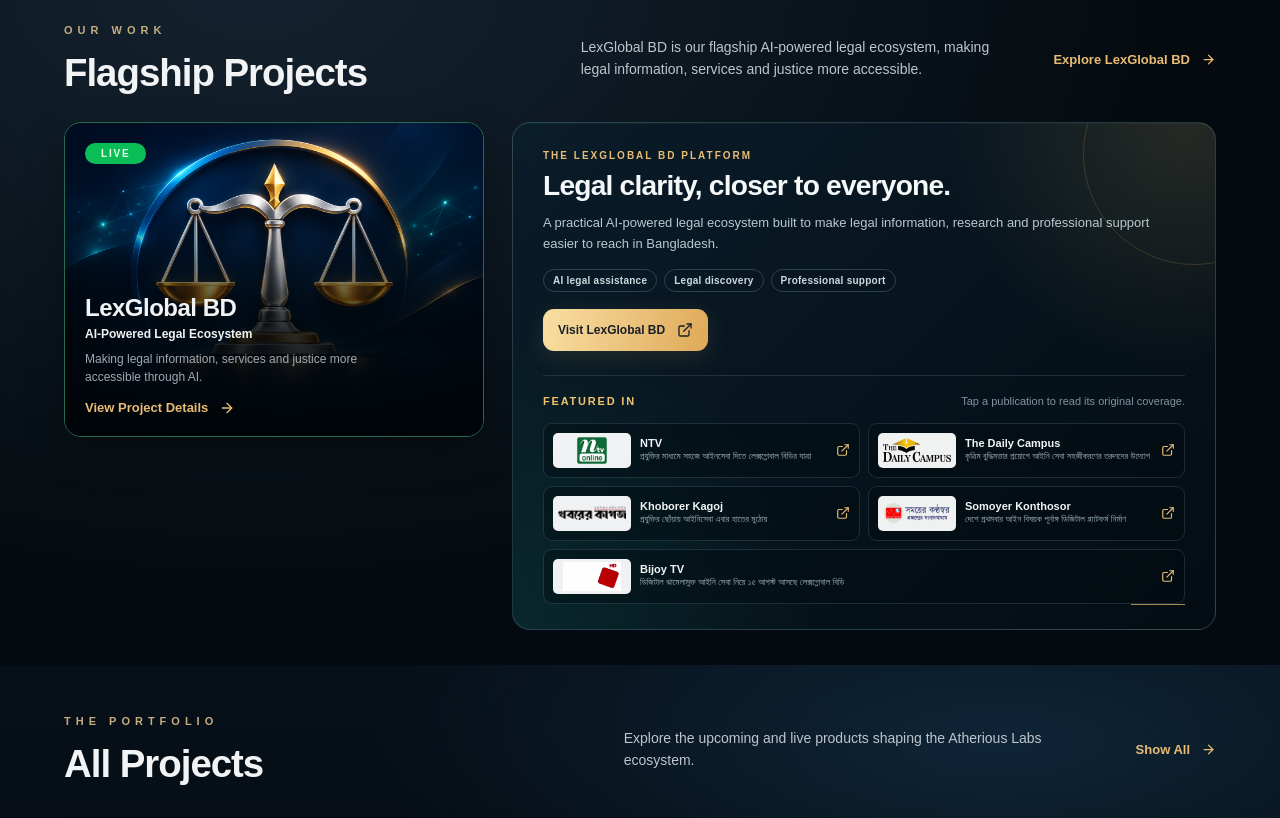
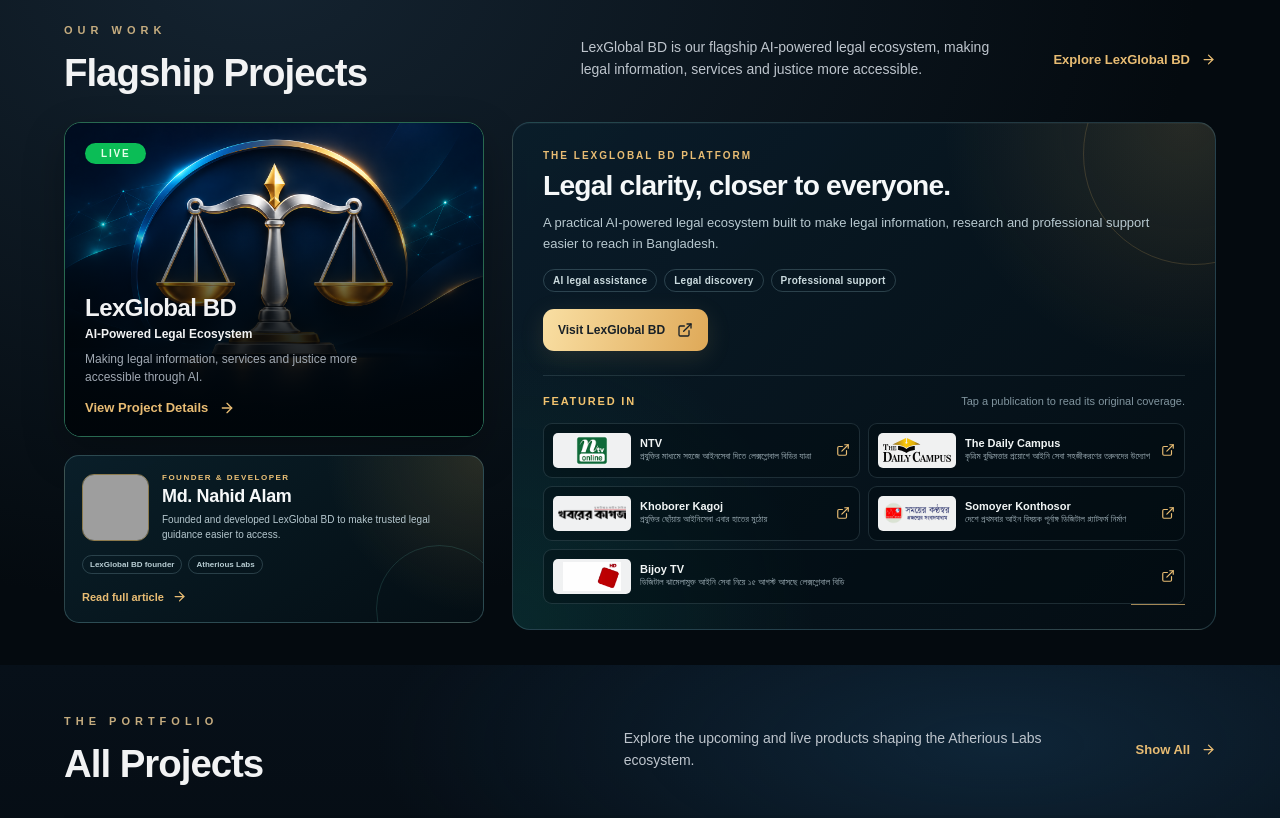
Before and after one commit to nafiulnahid17/Atherious-labs-, a Next.js app: page / in a window 1280 px wide. Shown: the part 660-1478 px from the top of the page. Built offline with nearby package versions, Linux system fonts and the light colour scheme; grey boxes are pictures that could not be loaded.

Commit message:
Add LexGlobal founder feature

```diff
--- a/app/globals.css
+++ b/app/globals.css
@@ -259,6 +259,10 @@ h2 {
   align-items: start;
   gap: 28px;
 }
+.flagship-left-rail {
+  display: grid;
+  gap: 18px;
+}
 .product-card {
   position: relative;
   min-height: 414px;
@@ -368,6 +372,97 @@ h2 {
   font-size: 12px;
   line-height: 1.45;
   margin-bottom: 12px;
+}
+.founder-spotlight {
+  position: relative;
+  overflow: hidden;
+  border: 1px solid rgba(104, 154, 157, 0.38);
+  border-radius: 15px;
+  padding: 17px;
+  background:
+    radial-gradient(circle at 100% 0%, rgba(224, 177, 91, 0.16), transparent 35%),
+    linear-gradient(145deg, rgba(10, 32, 42, 0.95), rgba(4, 14, 20, 0.99));
+}
+.founder-spotlight::after {
+  position: absolute;
+  right: -20px;
+  bottom: -50px;
+  width: 125px;
+  height: 125px;
+  border: 1px solid rgba(96, 190, 171, 0.18);
+  border-radius: 50%;
+  content: "";
+  pointer-events: none;
+}
+.founder-spotlight-main {
+  position: relative;
+  z-index: 1;
+  display: grid;
+  grid-template-columns: 67px minmax(0, 1fr);
+  gap: 13px;
+  align-items: center;
+}
+.founder-spotlight-main > img {
+  width: 67px;
+  height: 67px;
+  border: 1px solid rgba(237, 192, 108, 0.58);
+  border-radius: 12px;
+  object-fit: cover;
+  object-position: center 20%;
+}
+.founder-mini-kicker {
+  display: block;
+  margin-bottom: 4px;
+  color: #ecc176;
+  font-size: 8px;
+  font-weight: 800;
+  letter-spacing: 1.5px;
+  text-transform: uppercase;
+}
+.founder-spotlight h3 {
+  margin: 0 0 5px;
+  color: #f6f8f9;
+  font-size: 18px;
+  letter-spacing: -0.35px;
+}
+.founder-spotlight p {
+  margin: 0;
+  color: #b5c7ce;
+  font-size: 10px;
+  line-height: 1.5;
+}
+.founder-mini-details {
+  position: relative;
+  z-index: 1;
+  display: flex;
+  flex-wrap: wrap;
+  gap: 6px;
+  margin-top: 13px;
+}
+.founder-mini-details span {
+  border: 1px solid rgba(129, 170, 179, 0.28);
+  border-radius: 99px;
+  padding: 4px 7px;
+  color: #b9ced4;
+  font-size: 8px;
+  font-weight: 700;
+}
+.founder-article-trigger {
+  position: relative;
+  z-index: 1;
+  display: inline-flex;
+  align-items: center;
+  gap: 8px;
+  margin-top: 15px;
+  border: 0;
+  padding: 0;
+  background: transparent;
+  color: var(--gold);
+  font-size: 11px;
+  font-weight: 800;
+}
+.founder-article-trigger:hover {
+  color: #ffe0a0;
 }
 .flagship-spotlight {
   position: relative;
@@ -550,6 +645,93 @@ h2 {
   flex: 0 0 auto;
   color: var(--gold);
 }
+.article-modal-backdrop {
+  position: fixed;
+  z-index: 50;
+  inset: 0;
+  display: grid;
+  place-items: center;
+  padding: 28px;
+  overflow-y: auto;
+  background: rgba(1, 6, 10, 0.82);
+  backdrop-filter: blur(10px);
+}
+.article-modal {
+  position: relative;
+  display: grid;
+  grid-template-columns: minmax(180px, 0.64fr) minmax(0, 1fr);
+  width: min(800px, 100%);
+  overflow: hidden;
+  border: 1px solid rgba(229, 186, 104, 0.48);
+  border-radius: 18px;
+  background: linear-gradient(135deg, #112631, #061119 70%);
+  box-shadow: 0 30px 100px rgba(0, 0, 0, 0.52);
+}
+.article-modal-close {
+  position: absolute;
+  z-index: 2;
+  top: 13px;
+  right: 13px;
+  display: grid;
+  width: 34px;
+  height: 34px;
+  place-items: center;
+  border: 1px solid rgba(214, 230, 233, 0.35);
+  border-radius: 50%;
+  background: rgba(2, 11, 16, 0.7);
+  color: #f4f6f6;
+}
+.article-modal-portrait {
+  min-height: 100%;
+  background: #08141d;
+}
+.article-modal-portrait img {
+  width: 100%;
+  height: 100%;
+  min-height: 360px;
+  object-fit: cover;
+  object-position: center 20%;
+}
+.article-modal-copy {
+  padding: 38px 34px 32px;
+}
+.article-source {
+  display: block;
+  margin-bottom: 12px;
+  color: #edc06f;
+  font-size: 10px;
+  font-weight: 800;
+  letter-spacing: 1.4px;
+  text-transform: uppercase;
+}
+.article-modal-copy h2 {
+  margin: 0;
+  color: #f5f6f7;
+  font-family: Arial, Helvetica, sans-serif;
+  font-size: clamp(22px, 3vw, 30px);
+  line-height: 1.22;
+}
+.article-modal-copy > p {
+  margin: 15px 0 0;
+  color: #c2d1d6;
+  font-size: 13px;
+  line-height: 1.68;
+}
+.article-modal-actions {
+  display: flex;
+  flex-wrap: wrap;
+  align-items: center;
+  gap: 13px;
+  margin-top: 23px;
+}
+.article-modal-actions .gold-button {
+  padding: 11px 14px;
+  font-size: 11px;
+}
+.article-modal-actions > span {
+  color: #81949c;
+  font-size: 10px;
+}
 .all-projects {
   overflow: hidden;
   background:
@@ -1265,6 +1447,23 @@ footer {
   }
   .flagship-spotlight {
     padding: 24px 20px 22px;
+  }
+  .founder-spotlight {
+    padding: 16px;
+  }
+  .article-modal-backdrop {
+    padding: 16px;
+  }
+  .article-modal {
+    grid-template-columns: 1fr;
+  }
+  .article-modal-portrait img {
+    height: 190px;
+    min-height: 0;
+    object-position: center 25%;
+  }
+  .article-modal-copy {
+    padding: 25px 22px 24px;
   }
   .press-heading {
     display: block;
--- a/app/page.tsx
+++ b/app/page.tsx
@@ -62,6 +62,12 @@ const lexglobalPress = [
     href: "https://bijoy.tv/national/%E0%A6%A1%E0%A6%BF%E0%A6%9C%E0%A6%BF%E0%A6%9F%E0%A6%BE%E0%A6%B2-%E0%A6%9D%E0%A6%BE%E0%A6%AE%E0%A7%87%E0%A6%B2%E0%A6%BE%E0%A6%AE%E0%A7%81%E0%A6%95%E0%A7%8D%E0%A6%A4-%E0%A6%86%E0%A6%87%E0%A6%A8%E0%A6%BF",
   },
 ];
+const founderFeature = {
+  outlet: "NTV Online",
+  published: "16 September 2026",
+  headline: "প্রযুক্তির মাধ্যমে সহজে আইনসেবা দিতে লেক্সগ্লোবাল বিডির যাত্রা",
+  href: "https://www.ntvbd.com/bangladesh/news-1804477",
+};
 const allProjects = [
   {
     name: "Lex AI",
@@ -240,6 +246,7 @@ function PendingProfiles({ team = false }: { team?: boolean }) {
 
 export default function Home() {
   const [menuOpen, setMenuOpen] = useState(false);
+  const [articleOpen, setArticleOpen] = useState(false);
   const [contactNote, setContactNote] = useState("");
   const [subscribeNote, setSubscribeNote] = useState("");
   function contact(e: FormEvent<HTMLFormElement>) {
@@ -343,6 +350,7 @@ export default function Home() {
             href="/projects/lexglobal-bd/"
           />
           <div className="product-grid flagship-grid" id="project-cards">
+            <div className="flagship-left-rail">
               {products.map((product) => (
                 <a
                   className={`product-card ${product.className}`}
@@ -364,6 +372,25 @@ export default function Home() {
                   </div>
                 </a>
               ))}
+              <article className="founder-spotlight" aria-labelledby="founder-spotlight-title">
+                <div className="founder-spotlight-main">
+                  <img src="/assets/nahid-alom.png" alt="Md. Nahid Alam" />
+                  <div>
+                    <span className="founder-mini-kicker">Founder &amp; developer</span>
+                    <h3 id="founder-spotlight-title">Md. Nahid Alam</h3>
+                    <p>Founded and developed LexGlobal BD to make trusted legal guidance easier to access.</p>
+                  </div>
+                </div>
+                <div className="founder-mini-details" aria-label="Founder details">
+                  <span>LexGlobal BD founder</span>
+                  <span>Atherious Labs</span>
+                </div>
+                <button className="founder-article-trigger" type="button" onClick={() => setArticleOpen(true)}>
+                  Read full article
+                  <ArrowRight size={15} />
+                </button>
+              </article>
+            </div>
             <aside className="flagship-spotlight" aria-labelledby="lexglobal-spotlight-title">
               <div className="spotlight-intro">
                 <span className="spotlight-eyebrow">The LexGlobal BD platform</span>
@@ -696,6 +723,41 @@ export default function Home() {
           <span>Built from Bangladesh for a brighter tomorrow.</span>
         </div>
       </footer>
+      {articleOpen && (
+        <div
+          className="article-modal-backdrop"
+          role="presentation"
+          onMouseDown={(event) => {
+            if (event.target === event.currentTarget) setArticleOpen(false);
+          }}
+        >
+          <article className="article-modal" role="dialog" aria-modal="true" aria-labelledby="article-modal-title">
+            <button className="article-modal-close" type="button" onClick={() => setArticleOpen(false)} aria-label="Close article overview">
+              <X size={18} />
+            </button>
+            <div className="article-modal-portrait">
+              <img src="/assets/nahid-alom.png" alt="Md. Nahid Alam" />
+            </div>
+            <div className="article-modal-copy">
+              <span className="article-source">{founderFeature.outlet} · {founderFeature.published}</span>
+              <h2 id="article-modal-title">{founderFeature.headline}</h2>
+              <p>
+                NTV&apos;s feature presents LexGlobal BD as a technology-led legal-service platform designed to help people understand legal matters, find relevant information and reach appropriate professional support.
+              </p>
+              <p>
+                The report identifies Md. Nahid Alam as the platform&apos;s founder and describes its aim of making legal guidance clearer and more accessible, while keeping lawyers central to the process.
+              </p>
+              <div className="article-modal-actions">
+                <a href={founderFeature.href} target="_blank" rel="noreferrer" className="gold-button">
+                  Open original NTV article
+                  <ExternalLink size={16} />
+                </a>
+                <span>Article text remains on the publisher&apos;s site.</span>
+              </div>
+            </div>
+          </article>
+        </div>
+      )}
     </main>
   );
 }
```
Lines whose indentation alone changed are shown as unchanged.
